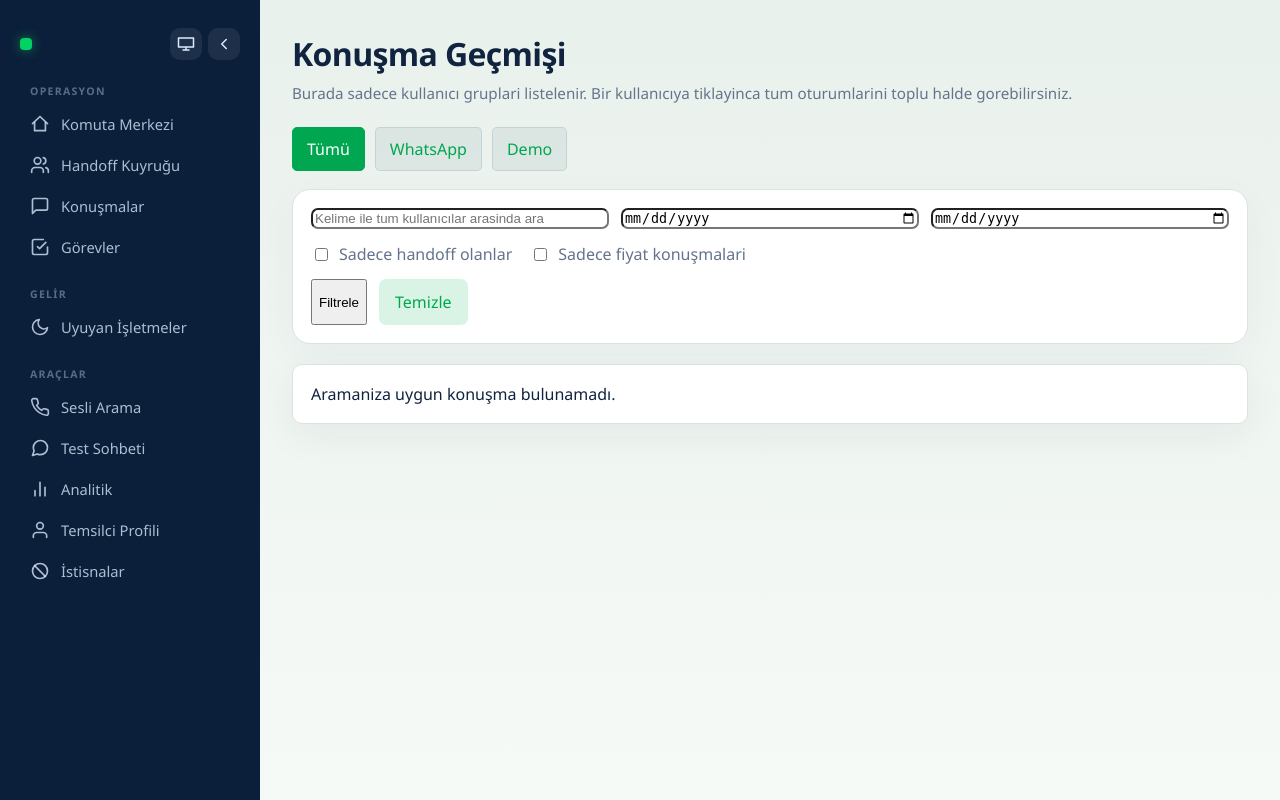
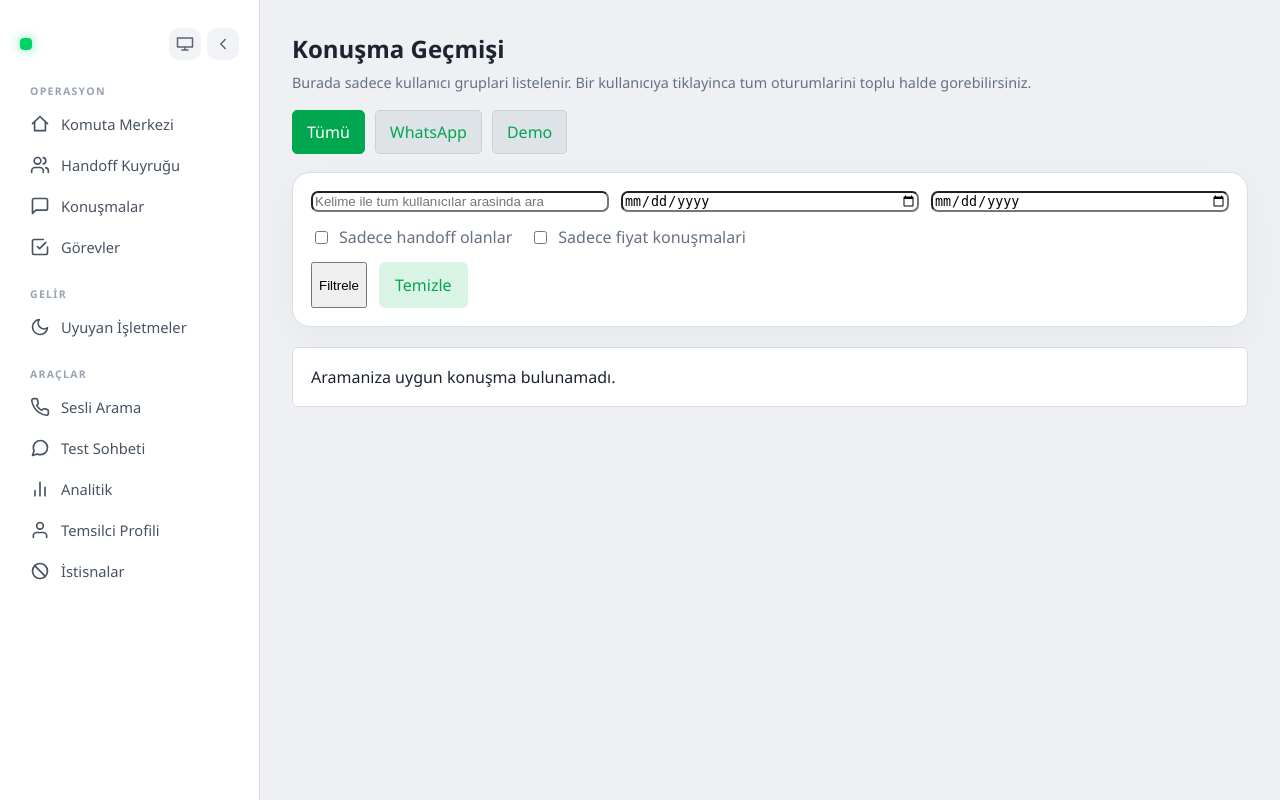
Before and after one commit to demiraay/moka-sesli-asistan, a Flask app: template admin_panel/templates/conversations.html in a window 1280 px wide. Run offline with Flask 3, Linux system fonts and the light colour scheme; the template is opened without the code that fills it, so the values that code supplies are empty.

Commit message:
Panel temasının sadeleştirilmesi

```diff
--- a/admin_panel/static/admin.css
+++ b/admin_panel/static/admin.css
@@ -3878,3 +3878,74 @@ select, textarea {
   border-radius: 5px;
 }
 .note-chip { border-radius: 8px; }
+
+/* ============================================================
+   DÜZ (FLAT) ADMIN TEMASI — klasik iş paneli görünümü:
+   açık sidebar, ince çizgili beyaz kutular, gölgesiz, kompakt.
+   ============================================================ */
+:root {
+  --bg: #eef0f3;
+  --panel: #ffffff;
+  --line: #d9dee5;
+  --ink: #1c2430;
+  --muted: #657081;
+}
+body { background: var(--bg); }
+
+/* Kutular: duz beyaz + ince cerceve, golge yok */
+.stat-card, .chart-card, .notes-card, .briefing-card, .inventory-band,
+.conversation-card, .turn-card, .table-wrap, .edit-form, .empty-state,
+.user-group-card, .lead-group, .lp-panel {
+  border-radius: 6px;
+  box-shadow: none;
+  border: 1px solid var(--line);
+  background: #ffffff;
+}
+.stat-card.highlight {
+  background: #ffffff;
+  border: 1px solid var(--accent);
+  border-top: 1px solid var(--accent);
+}
+.button { border-radius: 6px; box-shadow: none; }
+.button:hover { box-shadow: none; transform: none; }
+
+.page-header h1 { font-size: 1.5rem; font-weight: 700; letter-spacing: 0; }
+.page-header p { font-size: 0.9rem; margin-bottom: 18px; }
+.stat-card strong { font-size: 1.7rem; }
+
+/* Sidebar: acik zemin, koyu metin — klasik yonetim paneli */
+.sidebar {
+  background: #ffffff;
+  color: var(--ink);
+  border-right: 1px solid var(--line);
+}
+.mobile-topbar {
+  background: #ffffff;
+  color: var(--ink);
+  border-bottom: 1px solid var(--line);
+}
+.topbar-nav-btn { color: var(--ink); }
+.brand, .brand-full, .brand-mini { color: var(--ink); }
+.sidebar-toggle {
+  background: #f1f3f6;
+  color: #5a6472;
+}
+.sidebar-toggle:hover { background: #e6eaef; color: #1c2430; }
+.sidebar-toggle:focus-visible { outline-color: var(--accent); }
+.nav a { color: #485362; }
+.nav a:hover { background: #f2f4f7; color: #111826; }
+.nav a.active {
+  background: rgba(0, 166, 80, 0.1);
+  color: #0a7a3d;
+  box-shadow: inset 2.5px 0 0 var(--accent);
+}
+.nav a:focus-visible { outline-color: var(--accent); }
+.nav-group-label { color: #9aa3b0; }
+html.sidebar-collapsed .nav-group-label { background: #dfe4ea; }
+.nav-badge { background: #eef1f4; color: #404b5a; }
+.nav-badge.danger { background: #fdeaea; color: #b42323; }
+.sidebar-footer { color: #8a93a1; border-top: 1px solid var(--line); }
+.sidebar-footer strong { color: #4a5462; }
+html.sidebar-collapsed .nav a.active {
+  box-shadow: inset 0 0 0 1.5px rgba(0, 166, 80, 0.45);
+}
```
